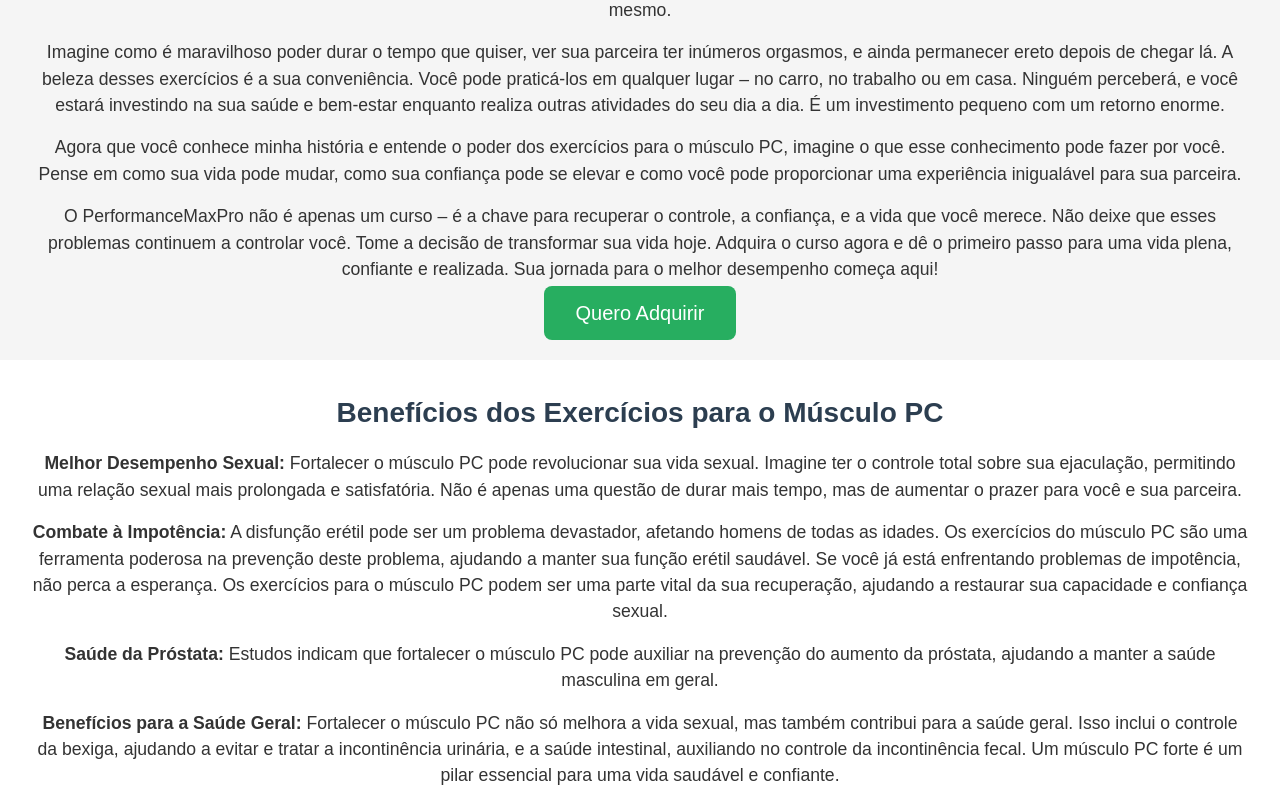
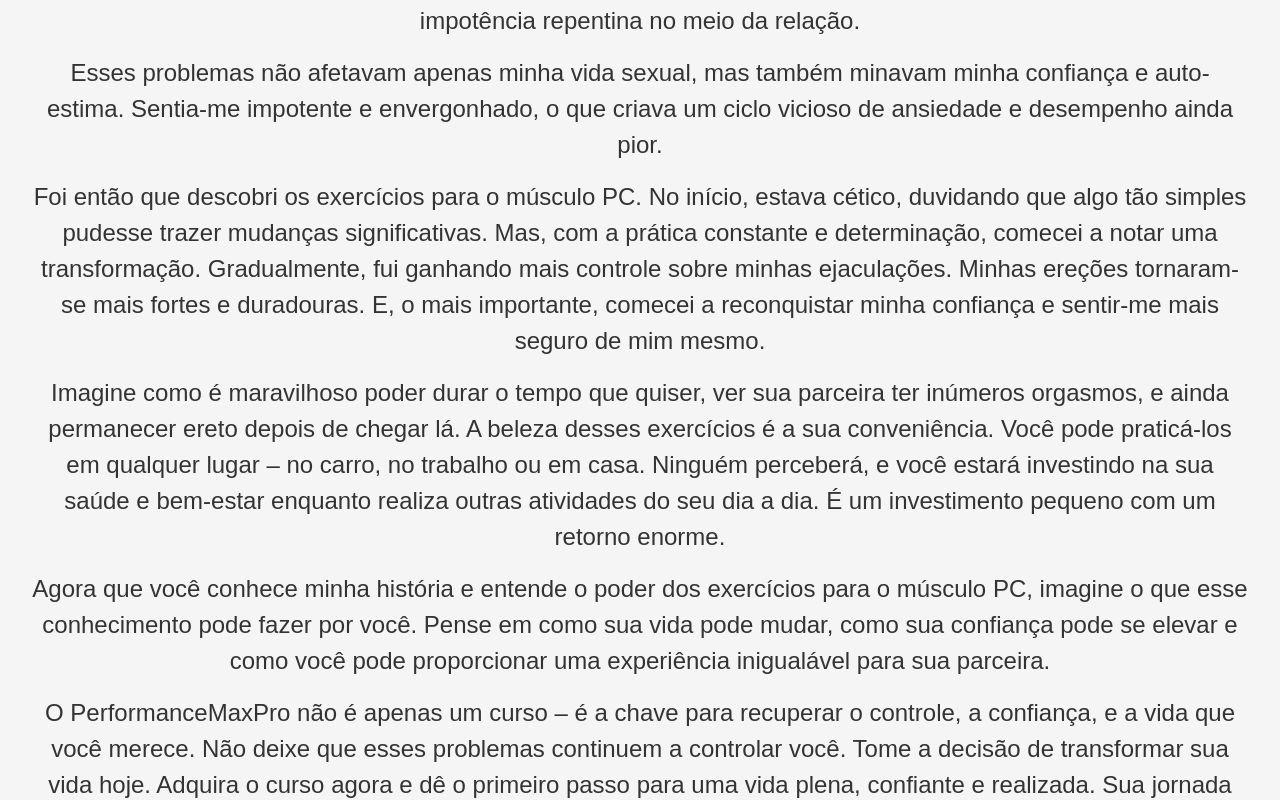
Before and after one commit to alefeio/pmp, a React (Vite) app: page / in a window 1280 px wide. Shown: the part 1342-2142 px from the top of the page. Built offline with nearby package versions, Linux system fonts and the light colour scheme.

Commit message:
redesign 1

```diff
--- a/src/App.tsx
+++ b/src/App.tsx
@@ -254,13 +254,15 @@
         <Content>
           <SectionTitle>Benefícios dos Exercícios para o Músculo PC</SectionTitle>
           <Paragraph>
-            <strong>Melhor Desempenho Sexual:</strong> Fortalecer o músculo PC pode revolucionar sua
+            <strong>Melhor Desempenho Sexual:</strong> <br />
+            Fortalecer o músculo PC pode revolucionar sua
             vida sexual. Imagine ter o controle total sobre sua ejaculação, permitindo uma relação
             sexual mais prolongada e satisfatória. Não é apenas uma questão de durar mais tempo, mas
             de aumentar o prazer para você e sua parceira.
           </Paragraph>
           <Paragraph>
-            <strong>Combate à Impotência:</strong> A disfunção erétil pode ser um problema
+            <strong>Combate à Impotência:</strong> <br />
+            A disfunção erétil pode ser um problema
             devastador, afetando homens de todas as idades. Os exercícios do músculo PC são uma
             ferramenta poderosa na prevenção deste problema, ajudando a manter sua função erétil
             saudável. Se você já está enfrentando problemas de impotência, não perca a esperança. Os
@@ -268,12 +270,14 @@
             restaurar sua capacidade e confiança sexual.
           </Paragraph>
           <Paragraph>
-            <strong>Saúde da Próstata:</strong> Estudos indicam que fortalecer o músculo PC pode
+            <strong>Saúde da Próstata:</strong> <br />
+            Estudos indicam que fortalecer o músculo PC pode
             auxiliar na prevenção do aumento da próstata, ajudando a manter a saúde masculina em
             geral.
           </Paragraph>
           <Paragraph>
-            <strong>Benefícios para a Saúde Geral:</strong> Fortalecer o músculo PC não só melhora a
+            <strong>Benefícios para a Saúde Geral:</strong> <br />
+            Fortalecer o músculo PC não só melhora a
             vida sexual, mas também contribui para a saúde geral. Isso inclui o controle da bexiga,
             ajudando a evitar e tratar a incontinência urinária, e a saúde intestinal, auxiliando no
             controle da incontinência fecal. Um músculo PC forte é um pilar essencial para uma vida
--- a/src/globalStyles.ts
+++ b/src/globalStyles.ts
@@ -5,6 +5,13 @@
     margin: 0;
     padding: 0;
     box-sizing: border-box;
+    p, a {
+      font-size: 150% !important;
+    }
+
+    h3 {
+      font-size: 180% !important;
+    }
   }
 
   body {
```
